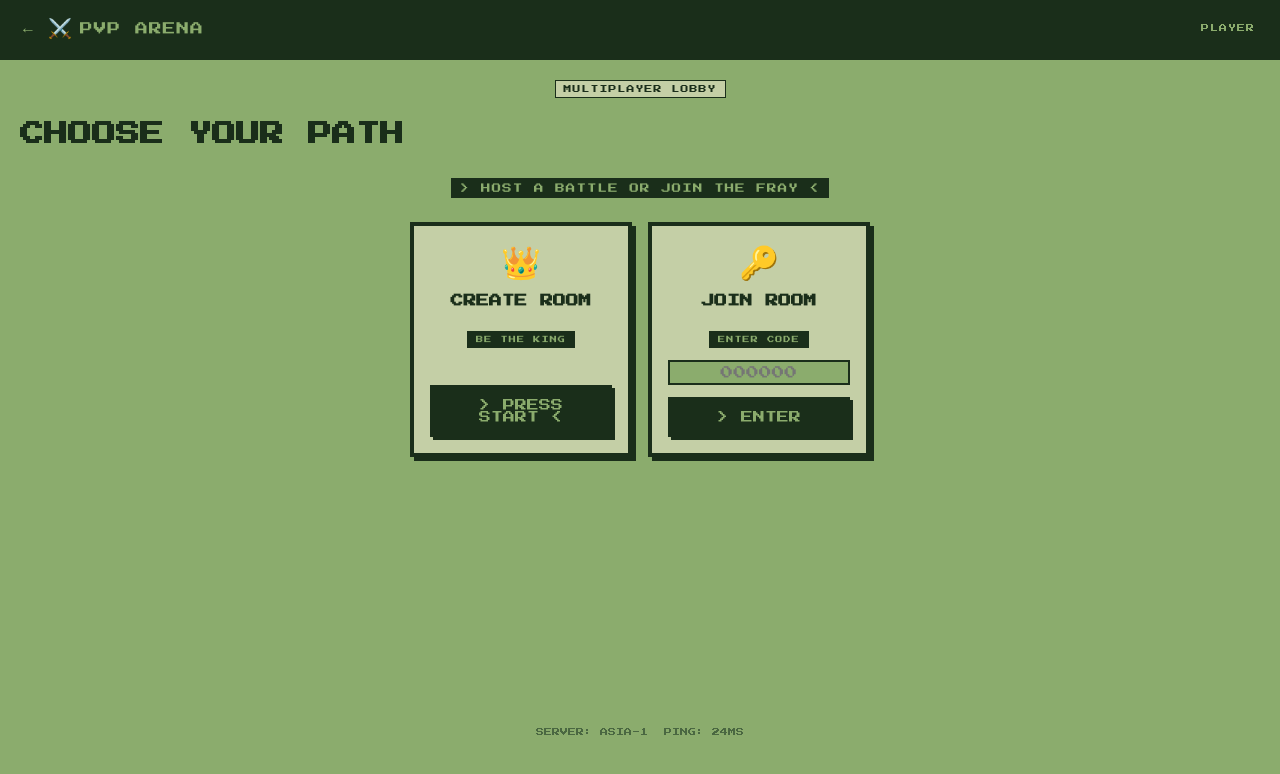
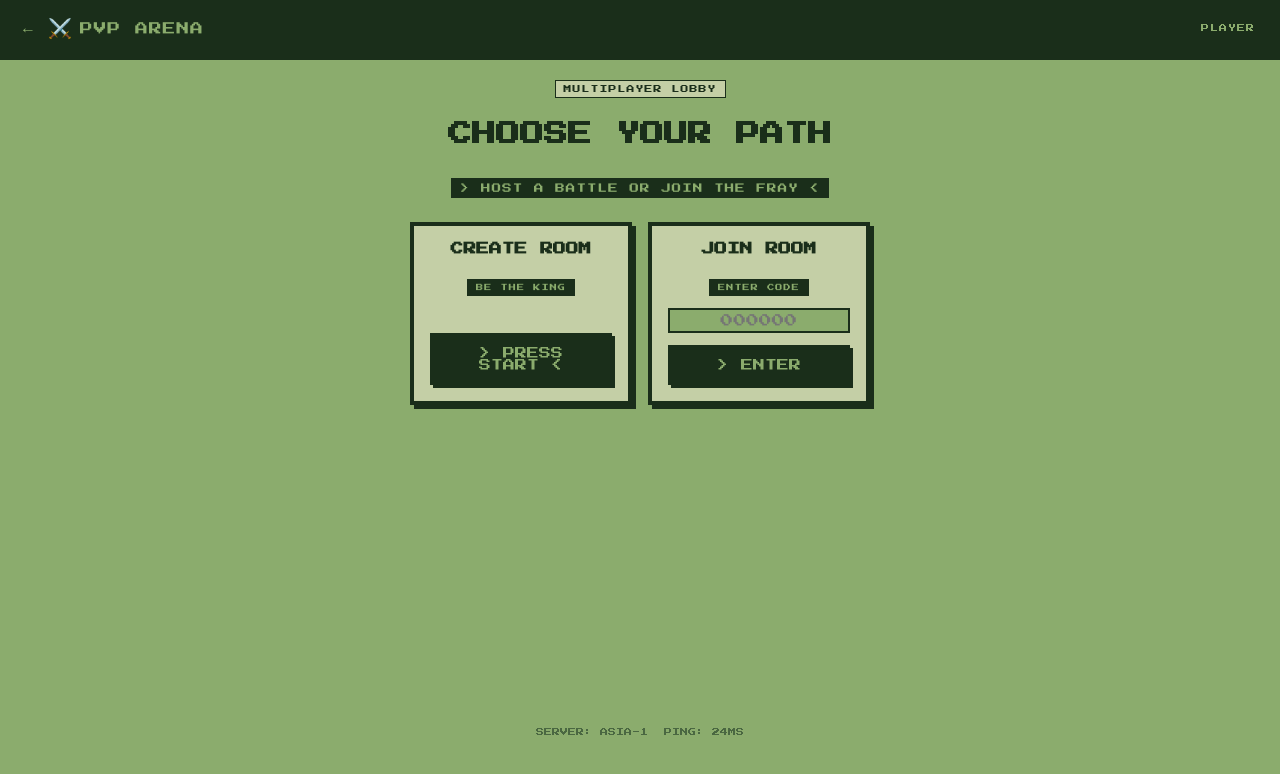
Before and after one commit to Kukuru-Pingpong/kukuruPingpong, a Next.js app in the folder apps/web/: page /online in a window 1280 px wide. Shown: the top 774 px of the page. Built offline with nearby package versions, Linux system fonts and the light colour scheme; a web font is replaced by a local one.

Commit message:
fix: cors 수정

```diff
--- a/apps/web/src/features/online-lobby/ui/OnlineLobbyScreen.tsx
+++ b/apps/web/src/features/online-lobby/ui/OnlineLobbyScreen.tsx
@@ -60,12 +60,12 @@ export default function OnlineLobbyScreen({
         <div className="retro-badge">{nickname || 'PLAYER'}</div>
       </header>
 
-      <main className="screen" style={{ paddingTop: '80px', flexDirection: 'column', gap: '24px' }}>
+      <main className="screen" style={{ paddingTop: '80px', flexDirection: 'column', gap: '24px', alignItems: 'center' }}>
         <div className="retro-badge-light" style={{ margin: '0 auto' }}>
           MULTIPLAYER LOBBY
         </div>
 
-        <h1 style={{ fontSize: '1.5rem', textAlign: 'center', marginBottom: '8px' }}>CHOOSE YOUR PATH</h1>
+        <h1 style={{ fontSize: '1.5rem', textAlign: 'center', marginBottom: '8px', width: '100%' }}>CHOOSE YOUR PATH</h1>
 
         <div className="retro-badge" style={{ margin: '0 auto', fontSize: '0.6rem' }}>
           {'> HOST A BATTLE OR JOIN THE FRAY <'}
@@ -74,7 +74,6 @@ export default function OnlineLobbyScreen({
         <div style={{ display: 'flex', gap: '16px', width: '100%', maxWidth: '460px', margin: '0 auto' }}>
           {/* CREATE ROOM Card */}
           <div className="retro-frame" style={{ flex: 1, display: 'flex', flexDirection: 'column', gap: '12px', minHeight: '180px' }}>
-            <div style={{ fontSize: '2rem', textAlign: 'center' }}>👑</div>
             <h2 style={{ fontSize: '0.8rem', textAlign: 'center' }}>CREATE ROOM</h2>
             {!waiting ? (
               <>
@@ -107,7 +106,6 @@ export default function OnlineLobbyScreen({
 
           {/* JOIN ROOM Card */}
           <div className="retro-frame" style={{ flex: 1, display: 'flex', flexDirection: 'column', gap: '12px', minHeight: '180px' }}>
-            <div style={{ fontSize: '2rem', textAlign: 'center' }}>🔑</div>
             <h2 style={{ fontSize: '0.8rem', textAlign: 'center' }}>JOIN ROOM</h2>
             <div className="retro-badge" style={{ fontSize: '0.45rem', alignSelf: 'center' }}>ENTER CODE</div>
             <input
```
Also changed, not shown: 2 other files (tests, documents, lock files or other folders).
